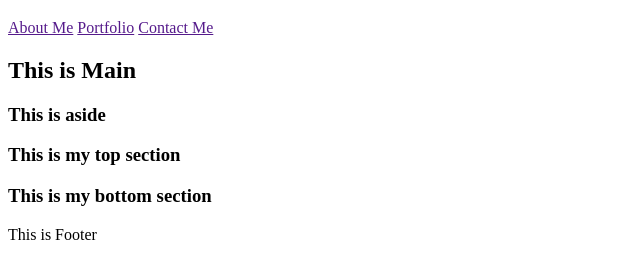
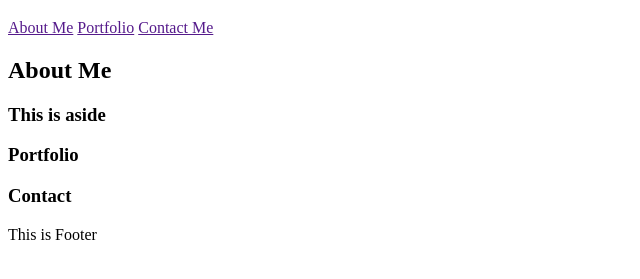
Before and after one commit to slsmi894/Gaye-Sandy, a plain HTML site: page index.html in a window 1280 px wide. Shown: the part 61-340 px from the top of the page, without its empty margins (0-640 px from the left). Drawn offline with Linux system fonts and the light colour scheme.

Commit message:
inserted comments in my main for the various areas I am going to create

```diff
--- a/index.html
+++ b/index.html
@@ -18,15 +18,18 @@
     </header>
 
     <main>
-      <h2> This is Main </h2>
+    <!-- Add bio, picture of me, -->
+      <h2> About Me</h2>
       <aside>
           <h3> This is aside </h3>
       </aside>
       <section>
-          <h3> This is my top section </h3>
+        <!-- 1 large box 2 rows of 2 boxes side by side -->
+          <h3>Portfolio</h3>
       </section>
       <section>
-          <h3> This is my bottom section </h3>
+        <!-- email address / LinkedIn / IG -->
+          <h3>Contact</h3>
       </section>
     </main>
 
```
